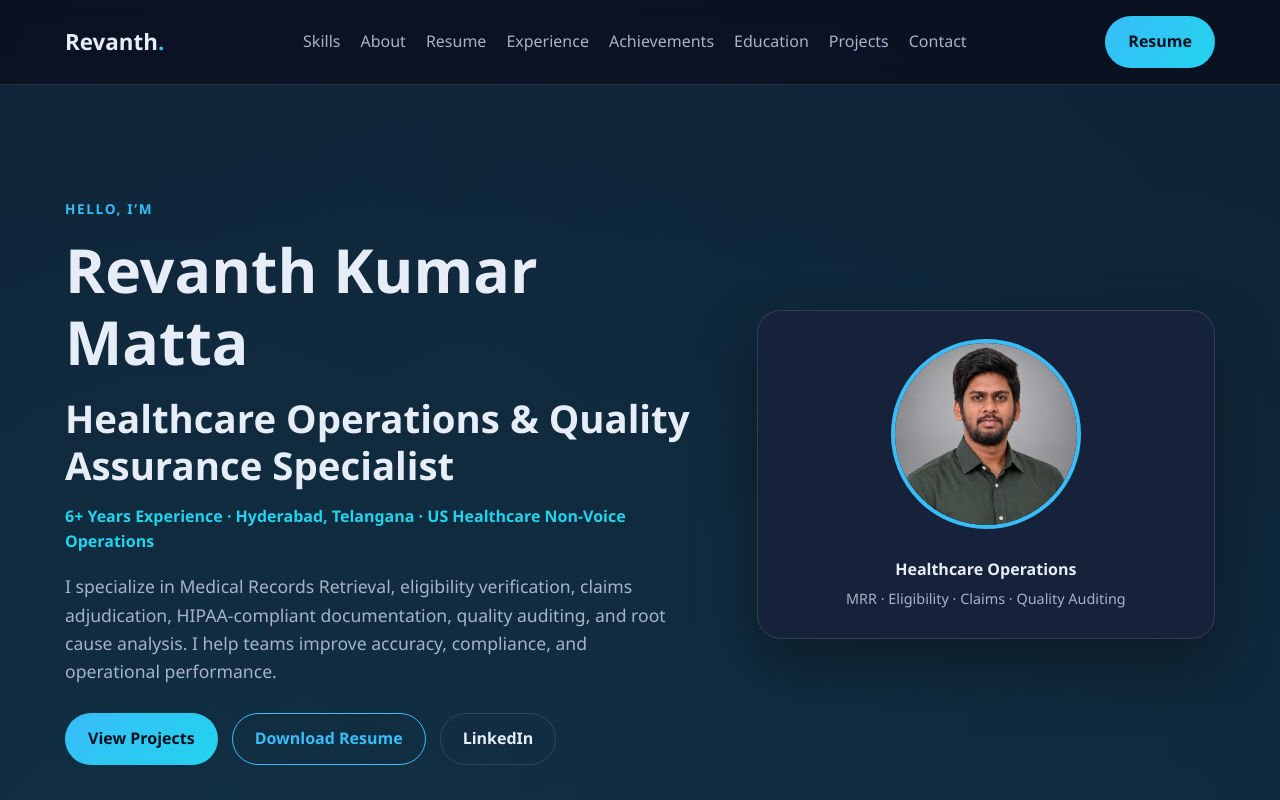
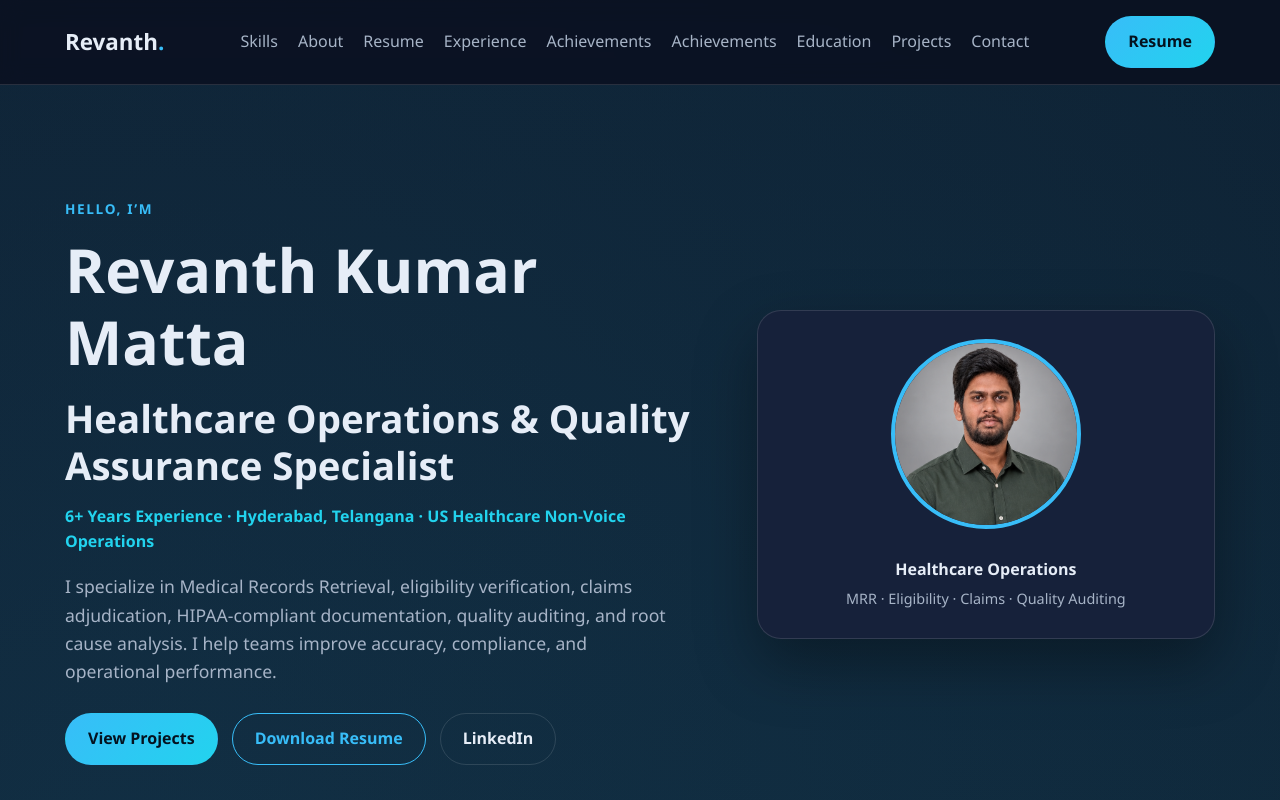
Before and after one commit to Revanth-Matta/revanth-matta.github.io, a plain HTML site: page index.html in a window 1280 px wide. Shown: the top 800 px of the page. Drawn offline with Linux system fonts and the light colour scheme.

```diff
--- a/index.html
+++ b/index.html
@@ -16,6 +16,7 @@
         <a href="#about">About</a>
         <a href="#resume">Resume</a>
         <a href="#experience">Experience</a>
+        <a href="#achievements">Achievements</a>
         <a href="#achievements">Achievements</a>
         <a href="#education">Education</a>
         <a href="#projects">Projects</a>
```
